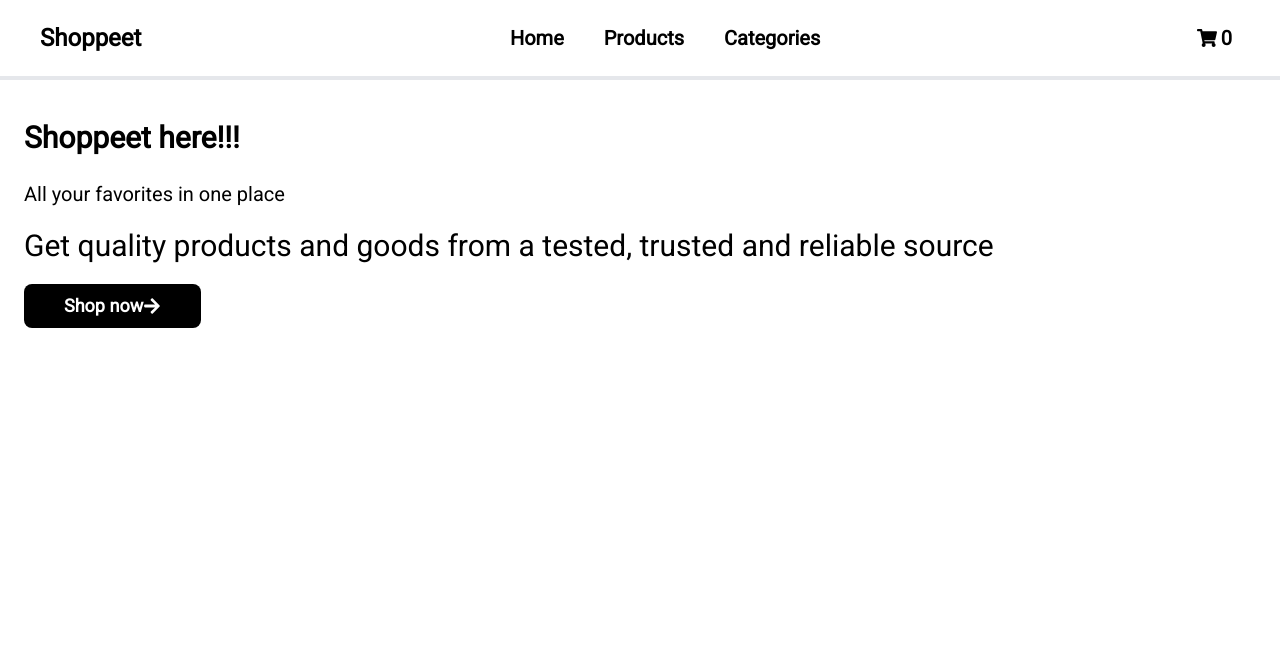
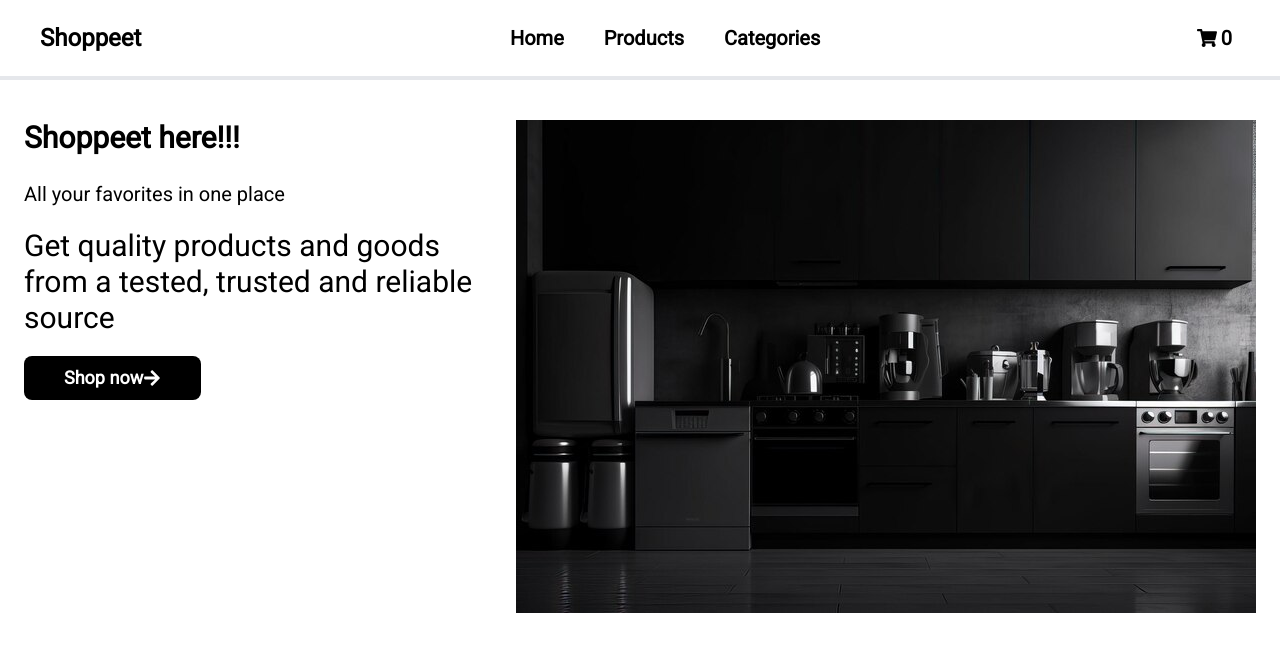
Before and after one commit to Godwin57/Shoppeet, a Next.js app: page / in a window 1280 px wide. Shown: the top 652 px of the page. Built offline with nearby package versions, Linux system fonts and the light colour scheme.

Commit message:
Added a new image to the homepage
Working on a product card component
Added types for the product card component

```diff
--- a/src/app/categories/page.tsx
+++ b/src/app/categories/page.tsx
@@ -12,10 +12,9 @@ async function CateogoriesPage() {
 
     const categories = getUniqueElem(products.map((product:productType) => product.category));
 
-
     return (
         <div>
-            <h1>Available categories:</h1>
+            <h1 className="font-bold text-2xl">Available categories:</h1>
             {categories.map((category:string) => (
                 <h2 key={category}>{category}</h2>
             ))}
--- a/src/app/page.tsx
+++ b/src/app/page.tsx
@@ -4,9 +4,9 @@ import { FaArrowRight } from "react-icons/fa"
 
 export default function Homepage(){
     return(
-        <div className="px-6">
+        <div className="px-6 flex space-x-6">
             <div className="flex flex-col space-y-5">
-                <div>
+                <div className="space-y-3">
                     <h1 className="text-3xl font-bold mb-6">Shoppeet <span>here!!!</span></h1>
                     <p className="font-light text-xl">All your favorites in one place</p>
                 </div>
@@ -20,6 +20,8 @@ export default function Homepage(){
             </div>
 
         {/* <Image /> */}
+        <Image src={"/home-appliance.jpg"} alt="Picture of some home appliances" width={800} height={1000}
+        className="hidden lg:block"/>
         </div>
     )
 }
--- /dev/null
+++ b/src/components/Product-card.tsx
@@ -0,0 +1,9 @@
+function ProductCard() {
+    return (
+        <div>
+
+        </div>
+    );
+}
+
+export default ProductCard;
--- a/src/components/header.tsx
+++ b/src/components/header.tsx
@@ -1,4 +1,3 @@
-import Image from "next/image";
 import Link from "next/link";
 import { FaShoppingCart } from "react-icons/fa"
 
--- a/src/types/fetchProductsType.ts
+++ b/src/types/fetchProductsType.ts
@@ -1,4 +1,4 @@
-interface ratingType {
+export interface ratingType {
     rate: number;
     count: number;
 }
```
Also changed, not shown: src/types/productCardType.ts (added, +8 -0 lines), public/home-appliance.jpg (added).
